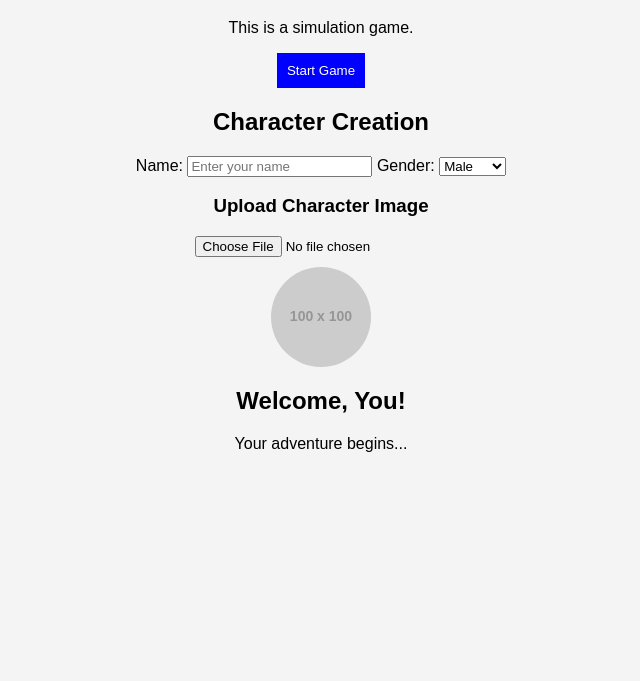
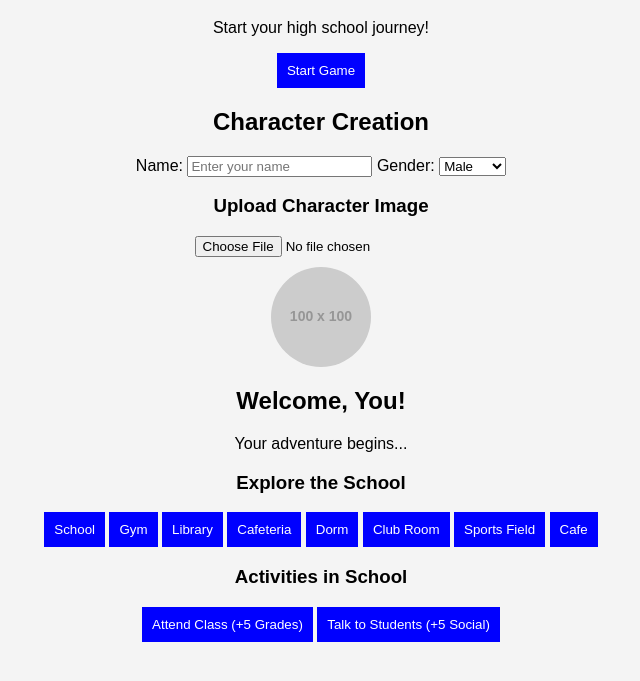
Before and after one commit to tjunknown77/SIM-LIFE-TEST, a plain HTML site: page index.html in a window 1280 px wide. Both pictures are taken after a click on the button "Start Game". Shown: the part 61-742 px from the top of the page, without its empty margins (319-959 px from the left). Drawn offline with Linux system fonts and the light colour scheme; placeholder pictures from the web are drawn by us.

Commit message:
Add files via upload

```diff
--- a/index.html
+++ b/index.html
@@ -9,7 +9,7 @@
 </head>
 <body>
     <h1>Welcome to SimLife!</h1>
-    <p>This is a simulation game.</p>
+    <p>Start your high school journey!</p>
     <button id="startGameButton">Start Game</button>
 
     <h2>Character Creation</h2>
--- a/script.js
+++ b/script.js
@@ -7,14 +7,36 @@ const gameState = {
         grades: 75,
         money: 100,
         relationship: null,
-        image: ""
+        image: "",
+        location: "School"
     },
     npcs: [],
     day: 1,
 };
 
+const locations = {
+    "School": "Attend classes, study, and interact with students.",
+    "Gym": "Work out to increase energy and athleticism.",
+    "Library": "Read books to improve grades.",
+    "Cafeteria": "Eat food to regain energy and interact with NPCs.",
+    "Dorm": "Rest and recover energy for the next day.",
+    "Club Room": "Join clubs like Music, Drama, or Science.",
+    "Sports Field": "Play football, basketball, or track events.",
+    "Cafe": "Take a part-time job to earn money."
+};
+
+const activities = {
+    "School": ["Attend Class (+5 Grades)", "Talk to Students (+5 Social)"],
+    "Gym": ["Lift Weights (+5 Energy)", "Join a Sport (+10 Social, -5 Energy)"],
+    "Library": ["Study (+10 Grades)", "Read a Book (+5 Knowledge)", "Meet a Study Buddy (+10 Social)"],
+    "Cafeteria": ["Eat Lunch (+10 Energy)", "Hangout with Friends (+5 Social)"],
+    "Club Room": ["Join a Club (+10 Social, +5 Skills)", "Attend a Club Meeting (+5 Social, +5 Knowledge)"],
+    "Sports Field": ["Play a Match (+10 Energy, -5 Social)", "Practice Running (+10 Stamina)"],
+    "Cafe": ["Work a Shift (+20 Money, -10 Energy)", "Chat with Customers (+5 Social)"]
+};
+
 function createNPC(name) {
-    const personalities = ["Smart", "Funny", "Athletic", "Shy", "Outgoing"];
+    const personalities = ["Smart", "Funny", "Athletic", "Shy", "Outgoing", "Rebel"];
     return {
         name: name,
         gender: Math.random() > 0.5 ? "Male" : "Female",
@@ -24,6 +46,7 @@ function createNPC(name) {
         money: Math.floor(Math.random() * 200),
         personality: personalities[Math.floor(Math.random() * personalities.length)],
         relationship: null,
+        location: Object.keys(locations)[Math.floor(Math.random() * Object.keys(locations).length)],
         image: "https://via.placeholder.com/100"
     };
 }
@@ -49,6 +72,9 @@ function randomEvent() {
         "You were invited to a party! (+10 social)",
         "A random fight broke out in the cafeteria!",
         "Two NPCs just started dating!",
+        "A teacher caught you daydreaming in class! (-5 grades)",
+        "You helped an NPC with their homework! (+10 friendship)",
+        "An NPC challenged you to a basketball match! (+10 sports skill)"
     ];
     const event = events[Math.floor(Math.random() * events.length)];
     console.log("Event: ", event);
@@ -58,6 +84,30 @@ function nextDay() {
     gameState.day++;
     randomEvent();
     displayGameState();
+}
+
+function moveToLocation(location) {
+    if (locations[location]) {
+        gameState.player.location = location;
+        console.log(`Moved to: ${location} - ${locations[location]}`);
+        displayActivities(location);
+    }
+}
+
+function displayActivities(location) {
+    let activityHTML = `<h3>Activities in ${location}</h3>`;
+    if (activities[location]) {
+        activities[location].forEach(activity => {
+            activityHTML += `<button onclick="performActivity('${activity}')">${activity}</button> `;
+        });
+    } else {
+        activityHTML += "No activities available here.";
+    }
+    document.getElementById("activities").innerHTML = activityHTML;
+}
+
+function performActivity(activity) {
+    console.log(`Performed activity: ${activity}`);
 }
 
 function uploadPlayerImage(event) {
@@ -76,8 +126,18 @@ function uploadPlayerImage(event) {
 function startGame() {
     gameState.player.name = document.getElementById("playerName").value || "You";
     gameState.player.gender = document.getElementById("playerGender").value;
-    document.getElementById("gameArea").innerHTML = `<h2>Welcome, ${gameState.player.name}!</h2><p>Your adventure begins...</p>`;
+    document.getElementById("gameArea").innerHTML = `<h2>Welcome, ${gameState.player.name}!</h2><p>Your adventure begins...</p><div id='map'></div><div id='activities'></div>`;
+    displayMap();
+    displayActivities("School");
     displayGameState();
+}
+
+function displayMap() {
+    let mapHTML = "<h3>Explore the School</h3>";
+    for (const location in locations) {
+        mapHTML += `<button onclick="moveToLocation('${location}')">${location}</button> `;
+    }
+    document.getElementById("map").innerHTML = mapHTML;
 }
 
 document.addEventListener("DOMContentLoaded", function() {
```
